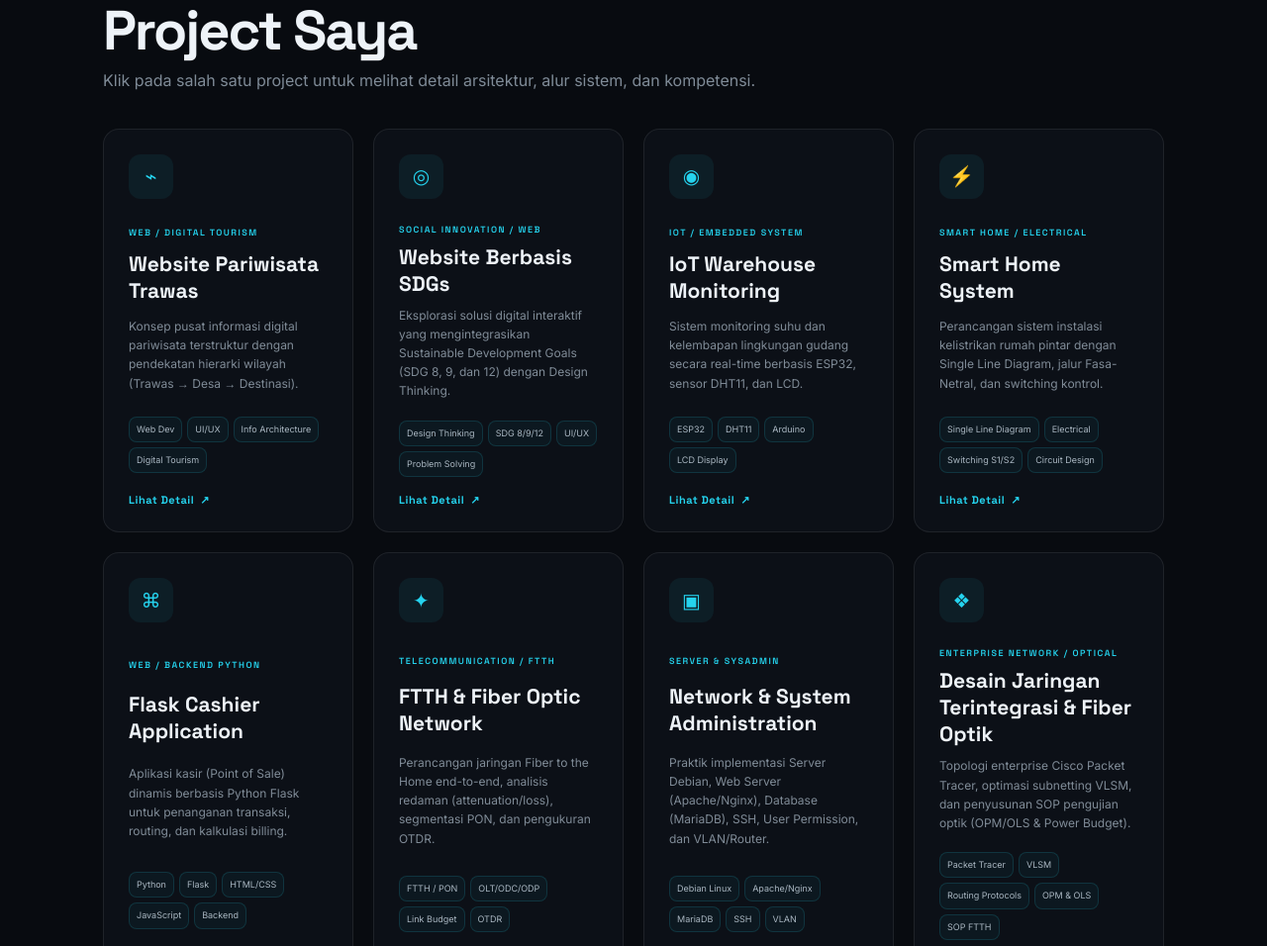
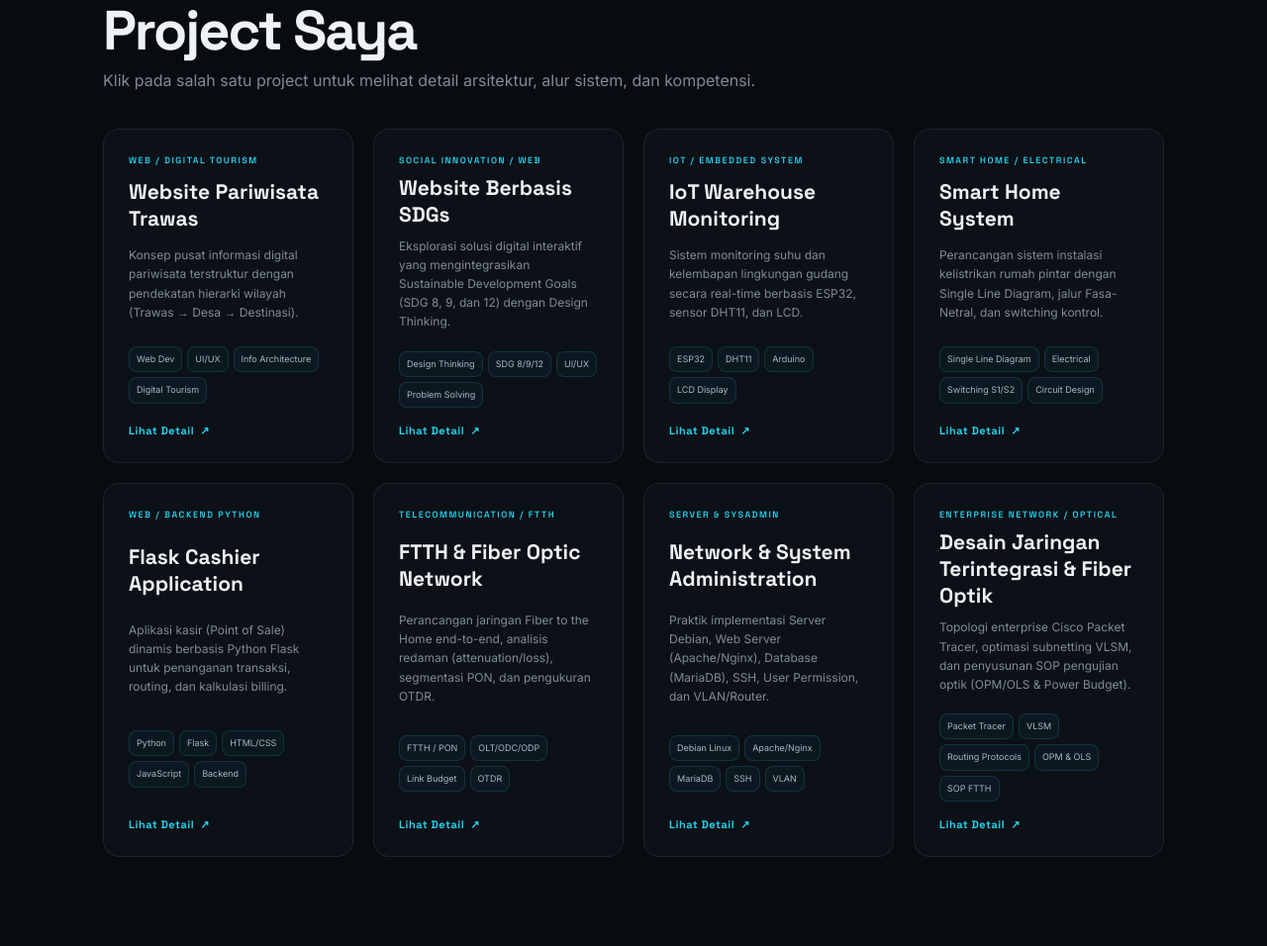
Before and after one commit to MR1291/portfolio, a plain HTML site: page index.html in a window 1280 px wide. Shown: the part 3912-4868 px from the top of the page at 99% size. Drawn offline with nearby package versions, Linux system fonts and the light colour scheme.

Commit message:
Refactor: remove project icons from project cards and modal popup header

```diff
--- a/index.html
+++ b/index.html
@@ -308,7 +308,6 @@ Web Developer
             <div class="project-grid">
                 <article class="project-card reveal" data-project="trawas-tourism" tabindex="0" role="button"
                     aria-label="Detail Website Pariwisata Trawas">
-                    <div class="project-icon">⌁</div>
                     <div class="tag">WEB / DIGITAL TOURISM</div>
                     <h3>Website Pariwisata Trawas</h3>
                     <p>Konsep pusat informasi digital pariwisata terstruktur dengan pendekatan hierarki wilayah (Trawas
@@ -320,7 +319,6 @@ Web Developer
 
                 <article class="project-card reveal" data-project="sdg-web" tabindex="0" role="button"
                     aria-label="Detail Website Berbasis SDGs">
-                    <div class="project-icon">◎</div>
                     <div class="tag">SOCIAL INNOVATION / WEB</div>
                     <h3>Website Berbasis SDGs</h3>
                     <p>Eksplorasi solusi digital interaktif yang mengintegrasikan Sustainable Development Goals (SDG 8,
@@ -332,7 +330,6 @@ Web Developer
 
                 <article class="project-card reveal" data-project="iot-warehouse" tabindex="0" role="button"
                     aria-label="Detail IoT Warehouse Monitoring System">
-                    <div class="project-icon">◉</div>
                     <div class="tag">IOT / EMBEDDED SYSTEM</div>
                     <h3>IoT Warehouse Monitoring</h3>
                     <p>Sistem monitoring suhu dan kelembapan lingkungan gudang secara real-time berbasis ESP32, sensor
@@ -344,7 +341,6 @@ Web Developer
 
                 <article class="project-card reveal" data-project="smart-home" tabindex="0" role="button"
                     aria-label="Detail Smart Home System">
-                    <div class="project-icon">⚡</div>
                     <div class="tag">SMART HOME / ELECTRICAL</div>
                     <h3>Smart Home System</h3>
                     <p>Perancangan sistem instalasi kelistrikan rumah pintar dengan Single Line Diagram, jalur
@@ -356,7 +352,6 @@ Web Developer
 
                 <article class="project-card reveal" data-project="flask-cashier" tabindex="0" role="button"
                     aria-label="Detail Flask Cashier Application">
-                    <div class="project-icon">⌘</div>
                     <div class="tag">WEB / BACKEND PYTHON</div>
                     <h3>Flask Cashier Application</h3>
                     <p>Aplikasi kasir (Point of Sale) dinamis berbasis Python Flask untuk penanganan transaksi, routing,
@@ -369,7 +364,6 @@ Web Developer
 
                 <article class="project-card reveal" data-project="ftth-design" tabindex="0" role="button"
                     aria-label="Detail FTTH & Fiber Optic Network Design">
-                    <div class="project-icon">✦</div>
                     <div class="tag">TELECOMMUNICATION / FTTH</div>
                     <h3>FTTH & Fiber Optic Network</h3>
                     <p>Perancangan jaringan Fiber to the Home end-to-end, analisis redaman (attenuation/loss),
@@ -381,7 +375,6 @@ Web Developer
 
                 <article class="project-card reveal" data-project="network-sysadmin" tabindex="0" role="button"
                     aria-label="Detail Network & System Administration">
-                    <div class="project-icon">▣</div>
                     <div class="tag">SERVER & SYSADMIN</div>
                     <h3>Network & System Administration</h3>
                     <p>Praktik implementasi Server Debian, Web Server (Apache/Nginx), Database (MariaDB), SSH, User
@@ -394,7 +387,6 @@ Web Developer
 
                 <article class="project-card reveal" data-project="integrated-network-ftth" tabindex="0" role="button"
                     aria-label="Detail Desain Jaringan Terintegrasi & Fiber Optik">
-                    <div class="project-icon">❖</div>
                     <div class="tag">ENTERPRISE NETWORK / OPTICAL</div>
                     <h3>Desain Jaringan Terintegrasi & Fiber Optik</h3>
                     <p>Topologi enterprise Cisco Packet Tracer, optimasi subnetting VLSM, dan penyusunan SOP pengujian
@@ -463,7 +455,6 @@ Web Developer
             <button class="modal-close" id="modalClose" aria-label="Tutup Detail Project">✕</button>
             <div class="modal-header">
                 <div class="modal-icon-tag">
-                    <span class="modal-icon" id="modalIcon">⌘</span>
                     <span class="modal-tag" id="modalTag">WEB DEVELOPMENT</span>
                 </div>
                 <h3 id="modalTitle">Judul Project</h3>
--- a/script.js
+++ b/script.js
@@ -345,7 +345,6 @@ const modal = document.getElementById("projectModal");
 const modalClose = document.getElementById("modalClose");
 const modalTitle = document.getElementById("modalTitle");
 const modalTag = document.getElementById("modalTag");
-const modalIcon = document.getElementById("modalIcon");
 const modalTech = document.getElementById("modalTech");
 const modalBody = document.getElementById("modalBody");
 
@@ -355,7 +354,6 @@ function openProjectModal(projectId) {
 
     modalTitle.textContent = data.title;
     modalTag.textContent = data.tag;
-    modalIcon.textContent = data.icon;
 
     modalTech.innerHTML = "";
     data.tech.forEach(t => {
```
